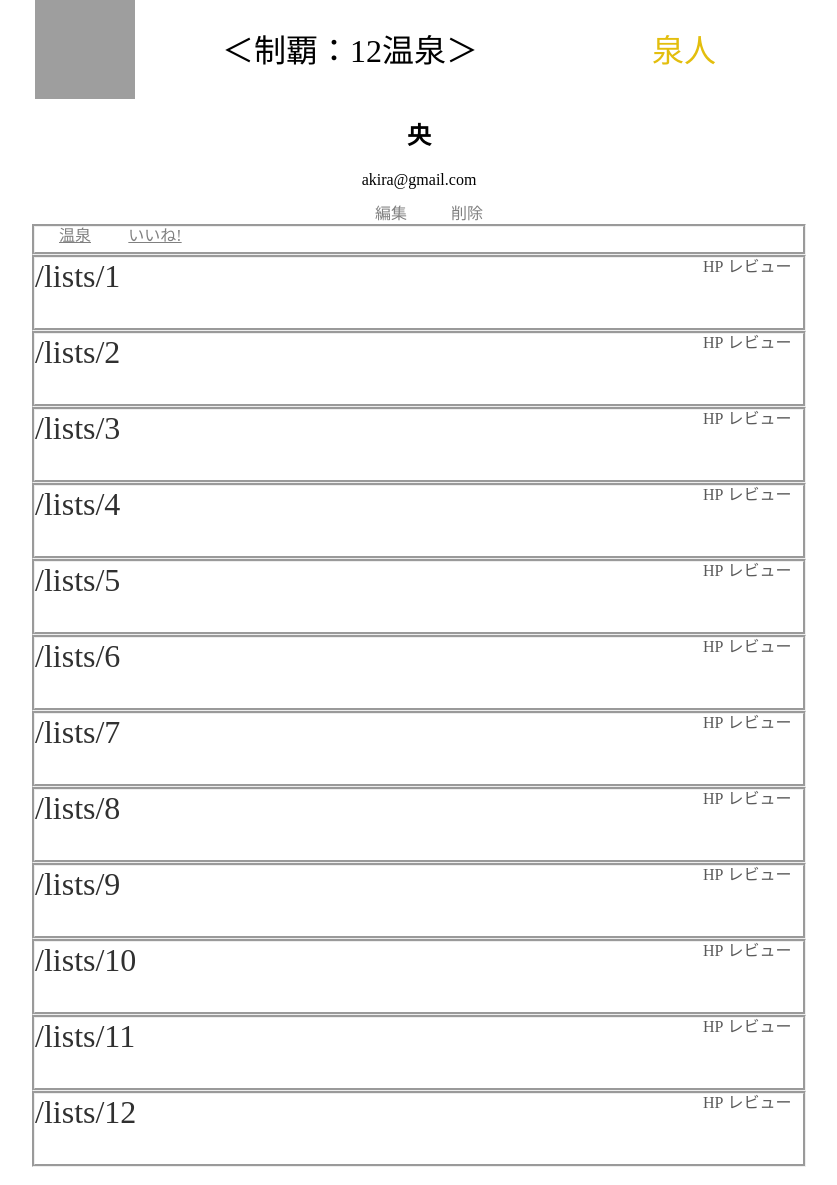
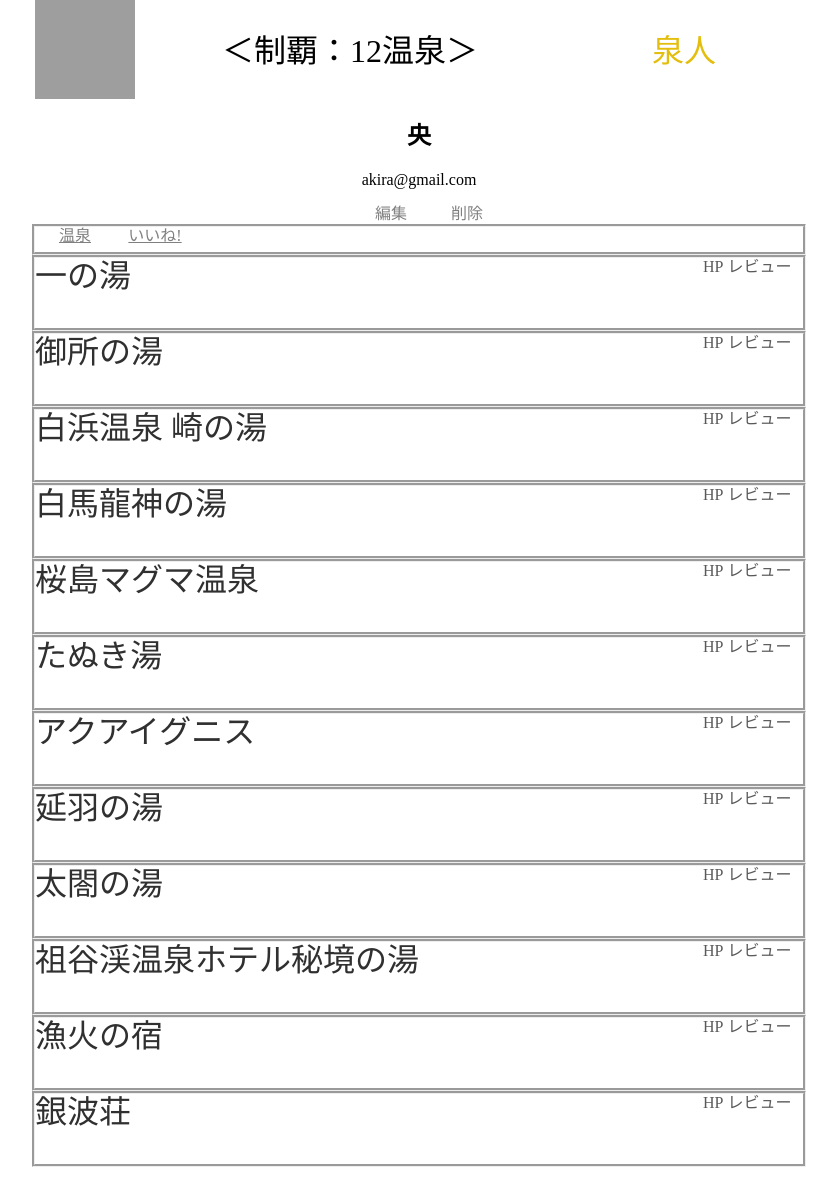
Before and after one commit to Fenotasu/yumeguri_app, a Rails app: page /users/1 in a window 1280 px wide. Shown: the part 201-1386 px from the top of the page, without its empty margins (221-1058 px from the left). Run offline with Rails 7, Linux system fonts and the light colour scheme; a user stored in the database is signed in; data comes from the database, SQL or seed files in the repository; style sheets or scripts are compiled from the project's sources; some libraries are stand-ins or nearby versions; grey boxes are pictures that could not be loaded.

Commit message:
second edit heroku

```diff
--- a/app/assets/stylesheets/lists.scss
+++ b/app/assets/stylesheets/lists.scss
@@ -47,7 +47,7 @@
     width: 600px;
     text-align: left;
     padding: 0px 30px;
-    margin-left: 330px;
+    margin: 0 auto;
     background-color: white;
     a{
       margin-left: 10px;
--- a/app/views/users/show.html.erb
+++ b/app/views/users/show.html.erb
@@ -45,7 +45,7 @@
                   <% @user.lists.each do |list| %>
                       <div class="onsen-item">
                             <div class= "onsen-item-left">
-                            <%=link_to list.content,"/lists/#{list.id}"%>
+                            <%=link_to list.name,"/lists/#{list.id}"%>
                             </div>
                             <div class= "onsen-item-right">
                                 <%=link_to "HP", list.url, :target=>["_blank"] %>
```
